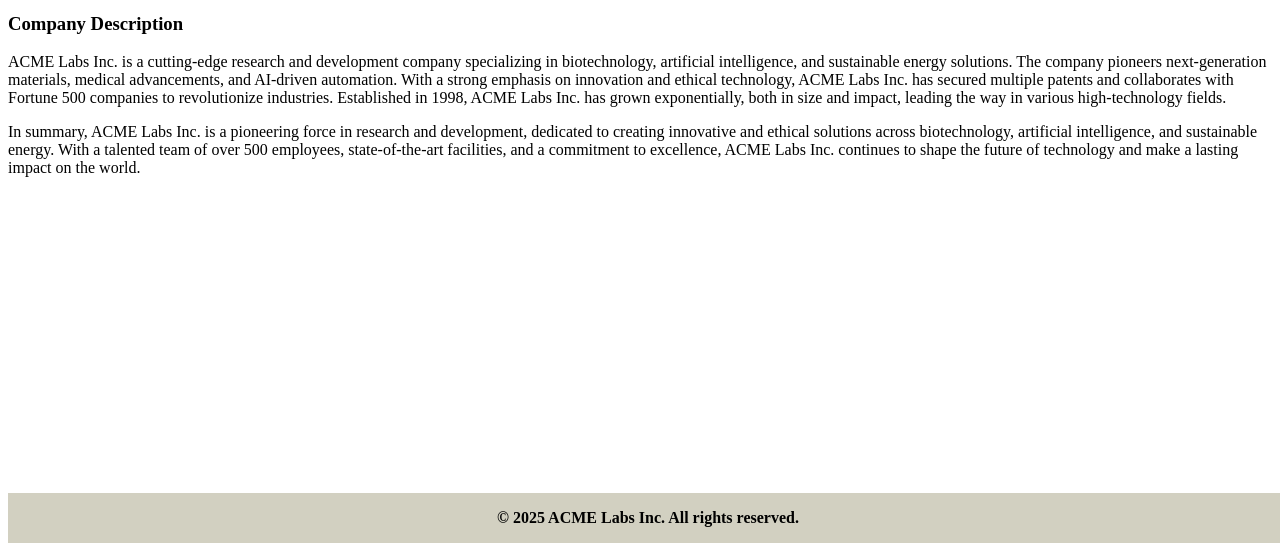
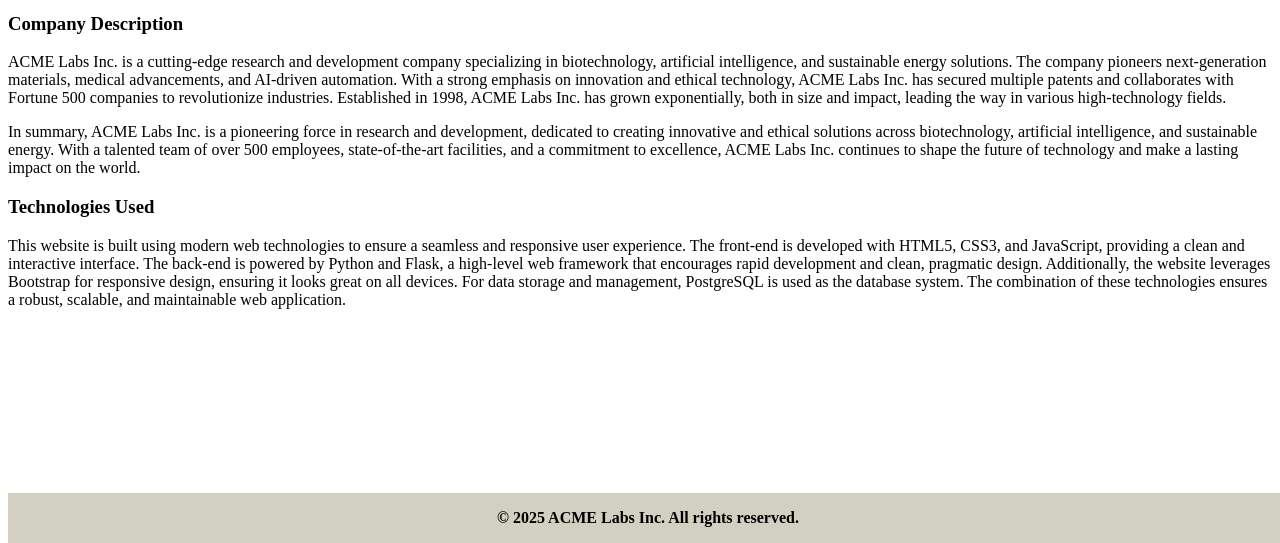
Before and after one commit to OldManSaturn/Company-Website, a Flask app: page / in a window 1280 px wide. Shown: the part 257-800 px from the top of the page. Run offline with Flask 3, Linux system fonts and the light colour scheme.

Commit message:
misc homepage update

```diff
--- a/templates/home.html
+++ b/templates/home.html
@@ -16,4 +16,6 @@
 
 
 <p>In summary, ACME Labs Inc. is a pioneering force in research and development, dedicated to creating innovative and ethical solutions across biotechnology, artificial intelligence, and sustainable energy. With a talented team of over 500 employees, state-of-the-art facilities, and a commitment to excellence, ACME Labs Inc. continues to shape the future of technology and make a lasting impact on the world.</p>
+<h3>Technologies Used</h3>
+<p>This website is built using modern web technologies to ensure a seamless and responsive user experience. The front-end is developed with HTML5, CSS3, and JavaScript, providing a clean and interactive interface. The back-end is powered by Python and Flask, a high-level web framework that encourages rapid development and clean, pragmatic design. Additionally, the website leverages Bootstrap for responsive design, ensuring it looks great on all devices. For data storage and management, PostgreSQL is used as the database system. The combination of these technologies ensures a robust, scalable, and maintainable web application.</p>
 {% endblock %}
```
